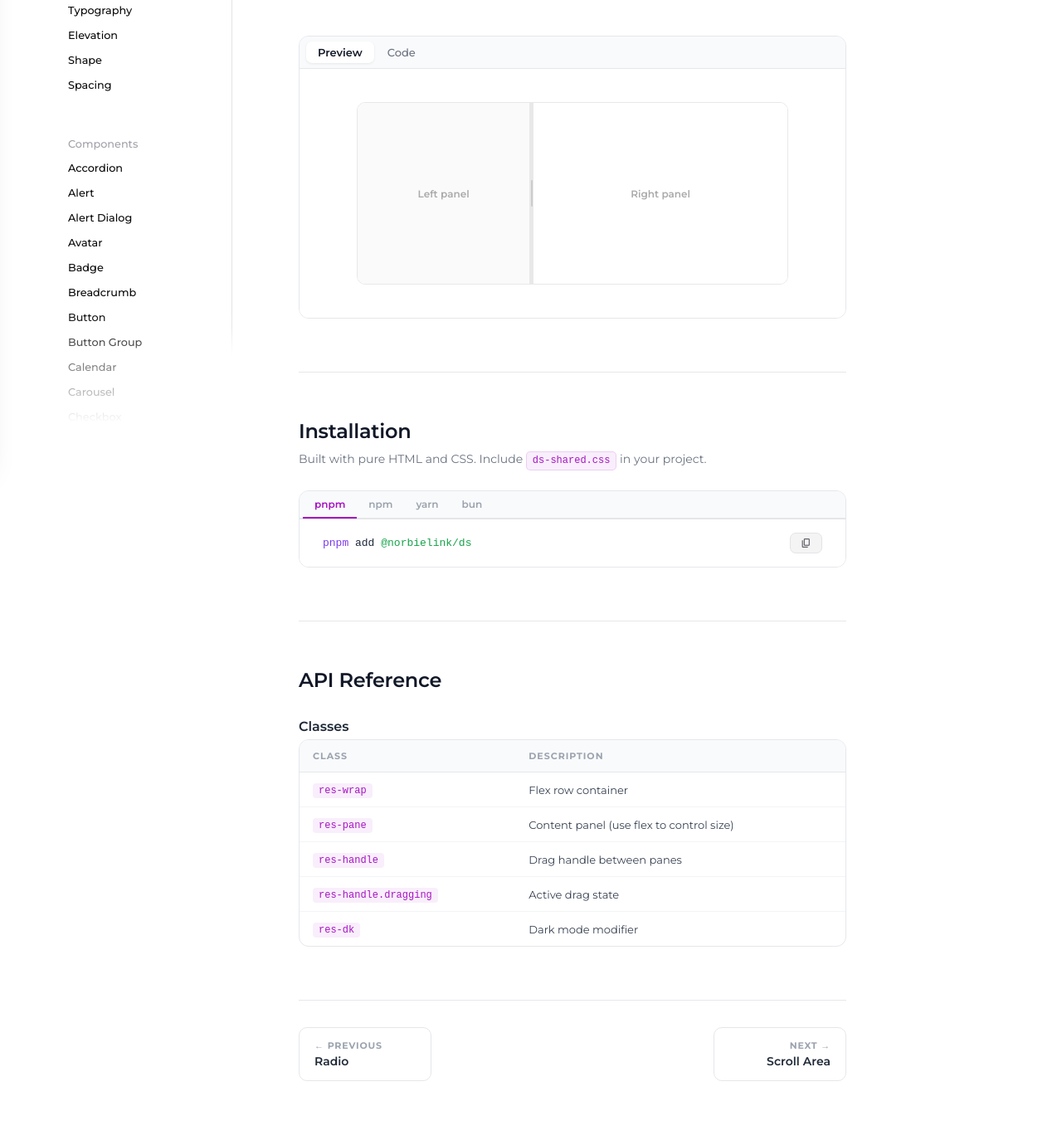
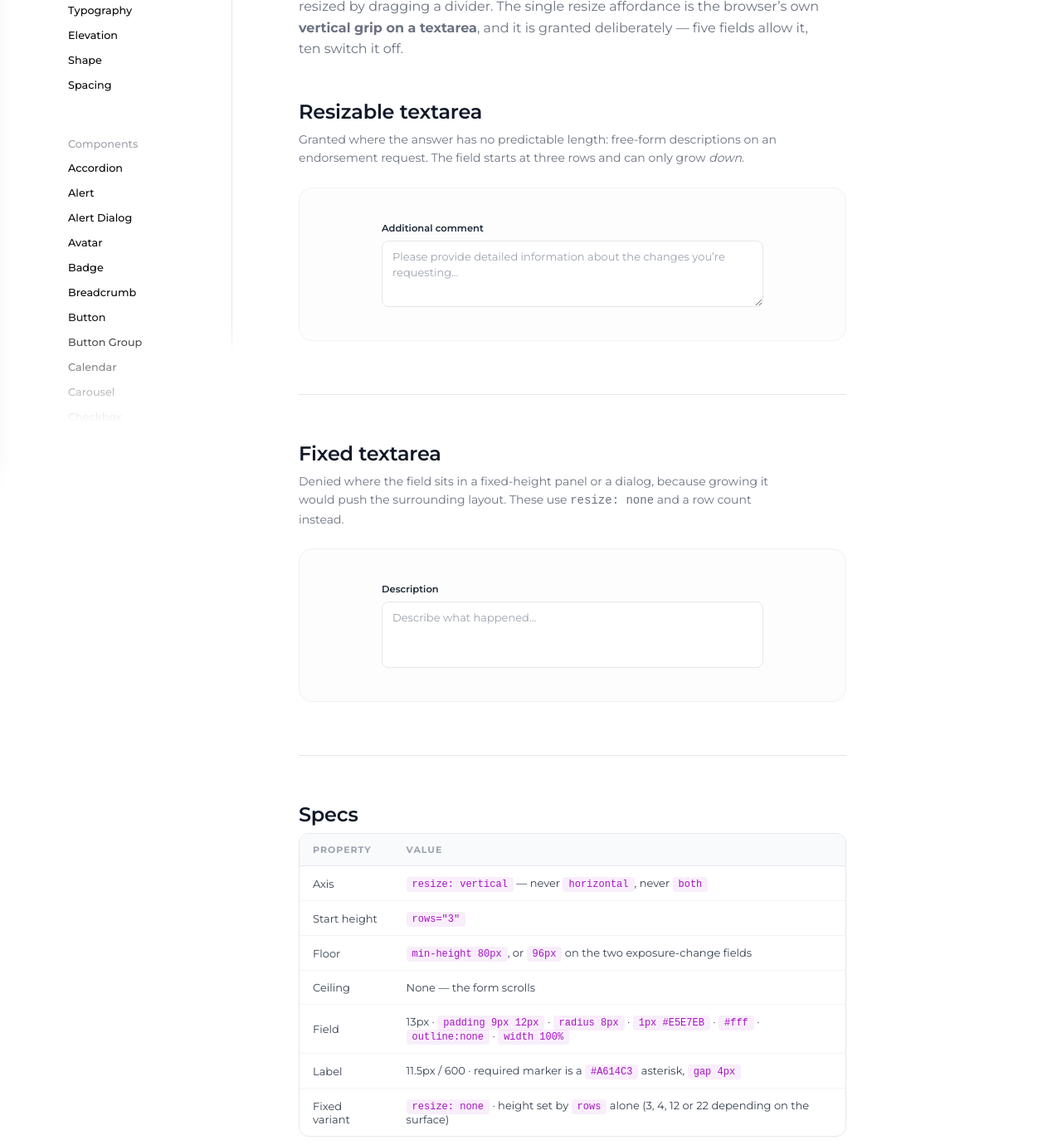
Before and after one commit to Lucas061799/norbielink-design-system, a website: page ds-50-resizable.html in a window 1280 px wide. Shown: the part 228-1608 px from the top of the page at 83% size. Drawn offline with nearby package versions, Linux system fonts and the light colour scheme.

Commit message:
Rebuild Resizable; widen the pending-changes rail
Resizable: the product has no split panes and no drag handles. Its only
resize affordance is the browser's vertical grip on a textarea, granted
to five fields and switched off on ten. The rule behind that split is
positional, not aesthetic -- resize is allowed when the field's
container scrolls and denied when it does not, so a textarea in a
fixed-height dialog or pane is always resize: none. Horizontal and
both-axis resizing never appear.

Hover card: the rail was capped at the app's own 220px, so every label
truncated inside a 780px example for no reason. Widened to 380px; the
ellipsis rule stays for narrow cases but no longer fires here.

Co-Authored-By: Claude Opus 5 <noreply@anthropic.com>

```diff
--- a/ds-50-resizable.html
+++ b/ds-50-resizable.html
@@ -3,23 +3,20 @@
 <title>Resizable — Norbielink Design System</title>
 <link rel="stylesheet" href="ds-shared.css">
 <style>
-.res-wrap{display:flex;gap:0;width:100%;max-width:520px;height:220px;border:1px solid #e8e8e8;border-radius:10px;overflow:hidden;font-family:'Montserrat',sans-serif;}
-.res-pane{flex:1;display:flex;align-items:center;justify-content:center;font-size:12px;font-weight:600;color:#aaa;background:#fff;min-width:80px;}
-.res-pane.left{background:#fafafa;}
-.res-handle{width:5px;background:#e8e8e8;cursor:col-resize;display:flex;align-items:center;justify-content:center;flex-shrink:0;transition:background .15s;}
-.res-handle:hover,.res-handle.dragging{background:#A614C3;}
-.res-handle::after{content:'';width:2px;height:32px;background:rgba(0,0,0,.12);border-radius:2px;}
-.res-dk .res-pane{background:#191D35;color:rgba(255,255,255,.3);}
-.res-dk .res-pane.left{background:#0F1120;}
-.res-dk .res-handle{background:rgba(255,255,255,0.08);}
-.res-dk .res-handle:hover{background:#5C2ED4;}
-.res-dk .res-handle::after{background:rgba(255,255,255,.15);}
-body.dark-mode .res-wrap{border-color:rgba(255,255,255,0.08);}
-body.dark-mode .res-pane{background:#191D35;color:rgba(255,255,255,.5);}
-body.dark-mode .res-pane.left{background:#0F1120;}
-body.dark-mode .res-handle{background:rgba(255,255,255,0.08);}
-body.dark-mode .res-handle:hover{background:#A614C3;}
-body.dark-mode .res-handle::after{background:rgba(255,255,255,.15);}
+/* ── RESIZABLE ── the product's only resize affordance is a textarea's vertical grip. */
+.rz-field { display: flex; flex-direction: column; gap: 6px; width: 100%; max-width: 460px;
+  font-family: 'Montserrat', sans-serif; }
+.rz-label { display: flex; align-items: center; gap: 4px; font-size: 11.5px; font-weight: 600;
+  line-height: 1.5; color: var(--gray-800); }
+.rz-area { width: 100%; min-height: 80px; padding: 9px 12px; border: 1px solid var(--gray-200);
+  border-radius: 8px; background: #fff; font-family: 'Montserrat', sans-serif; font-size: 13px;
+  line-height: 1.5; color: var(--gray-800); outline: none; resize: vertical; }
+.rz-area::placeholder { color: var(--gray-400); }
+.rz-fixed { resize: none; }
+
+body.dark-mode .rz-label { color: #F9FAFB; }
+body.dark-mode .rz-area { background: #1E2240; border-color: rgba(255,255,255,0.10); color: #F9FAFB; }
+body.dark-mode .rz-area::placeholder { color: #6B7280; }
 </style>
 <link href="https://fonts.googleapis.com/css2?family=Nunito:wght@800&display=swap" rel="stylesheet">
 </head>
@@ -120,9 +117,9 @@ body.dark-mode .res-handle::after{background:rgba(255,255,255,.15);}
 </nav>
 <aside class="ds-toc">
   <div class="ds-toc-title">On this page</div>
-  <a class="ds-toc-item active" href="#overview">Overview</a>
-  <a class="ds-toc-item" href="#installation">Installation</a>
-  <a class="ds-toc-item" href="#api">Api</a>
+  <a class="ds-toc-item active" href="#allowed">Resizable textarea</a>
+  <a class="ds-toc-item" href="#locked">Fixed textarea</a>
+  <a class="ds-toc-item" href="#specs">Specs</a>
 </aside>
 <main class="ds-main">
   <div class="ds-content">
@@ -140,55 +137,74 @@ body.dark-mode .res-handle::after{background:rgba(255,255,255,.15);}
       <a class="ds-nav-arrow-btn" href="ds-51-scroll-area.html" title="Next"><span class="material-icons-round">arrow_forward</span></a>
     </div>
   </div>
-    <p class="ds-page-desc">Accessible resizable panel groups with a drag handle.</p>
-    <div class="ds-section" id="overview">      <div class="ds-preview-wrap">
-        <div class="ds-preview-tabbar">
-          <button class="ds-preview-tab active" onclick="switchTab(this,'prev-main')">Preview</button>
-          <button class="ds-preview-tab" onclick="switchTab(this,'code-main')">Code</button>
-        </div>
-        <div class="ds-preview-pane" id="prev-main" style="align-items:center;justify-content:center;">
-          <div class="res-wrap">
-            <div class="res-pane left" style="flex:0 0 40%;">Left panel</div>
-            <div class="res-handle"></div>
-            <div class="res-pane" style="flex:1;">Right panel</div>
-          </div>
-        </div>
-        <div class="ds-code-pane" id="code-main">
-          <button class="ds-copy-btn" onclick="copyCode(this,'code-main')"><span class="material-icons-round">content_copy</span> Copy</button>
-          <pre class="ds-code-block"><span class="c-tag">&lt;div</span> <span class="c-attr">class</span>=<span class="c-str">"res-wrap"</span><span class="c-tag">&gt;</span>
-  <span class="c-tag">&lt;div</span> <span class="c-attr">class</span>=<span class="c-str">"res-pane left"</span> <span class="c-attr">style</span>=<span class="c-str">"flex:0 0 40%;"</span><span class="c-tag">&gt;</span>
-    Left panel
-  <span class="c-tag">&lt;/div&gt;</span>
-  <span class="c-tag">&lt;div</span> <span class="c-attr">class</span>=<span class="c-str">"res-handle"</span><span class="c-tag">&gt;</span><span class="c-tag">&lt;/div&gt;</span>
-  <span class="c-tag">&lt;div</span> <span class="c-attr">class</span>=<span class="c-str">"res-pane"</span> <span class="c-attr">style</span>=<span class="c-str">"flex:1;"</span><span class="c-tag">&gt;</span>
-    Right panel
-  <span class="c-tag">&lt;/div&gt;</span>
-<span class="c-tag">&lt;/div&gt;</span></pre>
-        </div>
-      </div>
-    </div><div class="ds-divider"></div>    <div class="ds-section" id="installation">
-      <h2 class="ds-section-title">Installation</h2>
-      <p class="ds-section-desc">Built with pure HTML and CSS. Include <span class="ds-inline-code">ds-shared.css</span> in your project.</p>
-      <div class="ds-install-wrap">
-        <div class="ds-install-tabbar">
-          <button class="ds-install-tab active" onclick="switchInstall(this,'pnpm')">pnpm</button>
-          <button class="ds-install-tab" onclick="switchInstall(this,'npm')">npm</button>
-          <button class="ds-install-tab" onclick="switchInstall(this,'yarn')">yarn</button>
-          <button class="ds-install-tab" onclick="switchInstall(this,'bun')">bun</button>
-        </div>
-        <div class="ds-install-code">
-          <span class="ds-install-cmd" id="install-cmd"><span class="c-kw">pnpm</span> add <span class="c-pkg">@norbielink/ds</span></span>
-          <button class="ds-copy-btn" style="position:static;" onclick="copyInstall(this)"><span class="material-icons-round">content_copy</span></button>
-        </div>
+    <p class="ds-page-desc">Norbielink has <strong>no split panes and no drag handles</strong>. Nothing in the
+  product is resized by dragging a divider. The single resize affordance is the browser’s own
+  <strong>vertical grip on a textarea</strong>, and it is granted deliberately — five fields allow it, ten
+  switch it off.</p>
+
+  <div class="ds-section" id="allowed">
+    <h2 class="ds-section-title">Resizable textarea</h2>
+    <p class="ds-section-desc">Granted where the answer has no predictable length: free-form descriptions on an
+    endorsement request. The field starts at three rows and can only grow <em>down</em>.</p>
+    <div class="ds-example" style="padding:40px;justify-content:center;">
+      <div class="rz-field">
+        <label class="rz-label">Additional comment</label>
+        <textarea class="rz-area" rows="3" placeholder="Please provide detailed information about the changes you’re requesting…"></textarea>
       </div>
     </div>
-    <div class="ds-divider"></div>
-        <div class="ds-section" id="api"><h2 class="ds-section-title">API Reference</h2>
-      <h3 class="ds-subsection-title">Classes</h3>
-      <div class="ds-table-wrap"><table class="ds-table"><thead><tr><th>Class</th><th>Description</th></tr></thead><tbody><tr><td><code>res-wrap</code></td><td>Flex row container</td></tr><tr><td><code>res-pane</code></td><td>Content panel (use flex to control size)</td></tr><tr><td><code>res-handle</code></td><td>Drag handle between panes</td></tr><tr><td><code>res-handle.dragging</code></td><td>Active drag state</td></tr><tr><td><code>res-dk</code></td><td>Dark mode modifier</td></tr></tbody></table></div>    </div>
+  </div>
 
+  <div class="ds-divider"></div>
 
-    <!-- ── Prev / Next navigation ── -->
+  <div class="ds-section" id="locked">
+    <h2 class="ds-section-title">Fixed textarea</h2>
+    <p class="ds-section-desc">Denied where the field sits in a fixed-height panel or a dialog, because growing
+    it would push the surrounding layout. These use <code>resize: none</code> and a row count instead.</p>
+    <div class="ds-example" style="padding:40px;justify-content:center;">
+      <div class="rz-field">
+        <label class="rz-label">Description</label>
+        <textarea class="rz-area rz-fixed" rows="3" placeholder="Describe what happened…"></textarea>
+      </div>
+    </div>
+  </div>
+
+  <div class="ds-divider"></div>
+
+  <div class="ds-section" id="specs">
+    <h2 class="ds-section-title">Specs</h2>
+    <div class="ds-table-wrap"><table class="ds-table">
+      <thead><tr><th>Property</th><th>Value</th></tr></thead>
+      <tbody>
+        <tr><td>Axis</td><td><code>resize: vertical</code> — never <code>horizontal</code>, never <code>both</code></td></tr>
+        <tr><td>Start height</td><td><code>rows="3"</code></td></tr>
+        <tr><td>Floor</td><td><code>min-height 80px</code>, or <code>96px</code> on the two exposure-change fields</td></tr>
+        <tr><td>Ceiling</td><td>None — the form scrolls</td></tr>
+        <tr><td>Field</td><td>13px · <code>padding 9px 12px</code> · <code>radius 8px</code> · <code>1px #E5E7EB</code> · <code>#fff</code> · <code>outline:none</code> · <code>width 100%</code></td></tr>
+        <tr><td>Label</td><td>11.5px / 600 · required marker is a <code>#A614C3</code> asterisk, <code>gap 4px</code></td></tr>
+        <tr><td>Fixed variant</td><td><code>resize: none</code> · height set by <code>rows</code> alone (3, 4, 12 or 22 depending on the surface)</td></tr>
+      </tbody>
+    </table></div>
+
+    <h3 class="ds-subsection-title" style="margin-top:28px;">Where each is used</h3>
+    <div class="ds-table-wrap"><table class="ds-table">
+      <thead><tr><th>Surface</th><th>Resize</th><th>Why</th></tr></thead>
+      <tbody>
+        <tr><td>Endorsement request — operations, exposure change, additional comment</td><td><code>vertical</code></td><td>Free-form answer, no predictable length, and the page already scrolls</td></tr>
+        <tr><td>Add Activity dialog</td><td><code>none</code></td><td>Fixed-height dialog; growing the field would push the footer buttons</td></tr>
+        <tr><td>Notes editor</td><td><code>none</code></td><td>Fills its pane with <code>rows 12</code>–<code>22</code>; the pane is the scroll container</td></tr>
+        <tr><td>Operations description on a quote</td><td><code>none</code></td><td>Sized to the card with <code>height: calc(100% - 22px)</code></td></tr>
+      </tbody>
+    </table></div>
+
+    <div class="ds-table-wrap" style="margin-top:24px;"><table class="ds-table"><tbody>
+      <tr><td>The rule is positional, not aesthetic: <strong>resize is allowed when the field’s container scrolls, and denied when it does not.</strong> A field in a fixed-height dialog or pane is always <code>resize: none</code>.</td></tr>
+      <tr><td>The grip is the browser’s, not a drawn control — there is no custom handle, and it renders differently per platform. Nothing in the product styles or replaces it.</td></tr>
+      <tr><td>Panels that change size do so in <strong>two fixed states</strong>, not by dragging: a detail panel expands to <code>70vw</code> and collapses back. That is a <a href="ds-53-sheet.html">sheet</a>, not a resizable pane.</td></tr>
+      <tr><td>See <a href="ds-56-textarea.html">Textarea</a> for the field itself; this page only covers the resize decision.</td></tr>
+    </tbody></table></div>
+  </div>
+
+  <!-- ── Prev / Next navigation ── -->
         <div class="ds-page-nav">
     <a class="ds-page-nav-btn prev" href="ds-22-radio.html">
       <span class="ds-page-nav-label">← Previous</span>
```
Also changed, not shown: ds-43-hover-card.html (+1 -1 lines).
